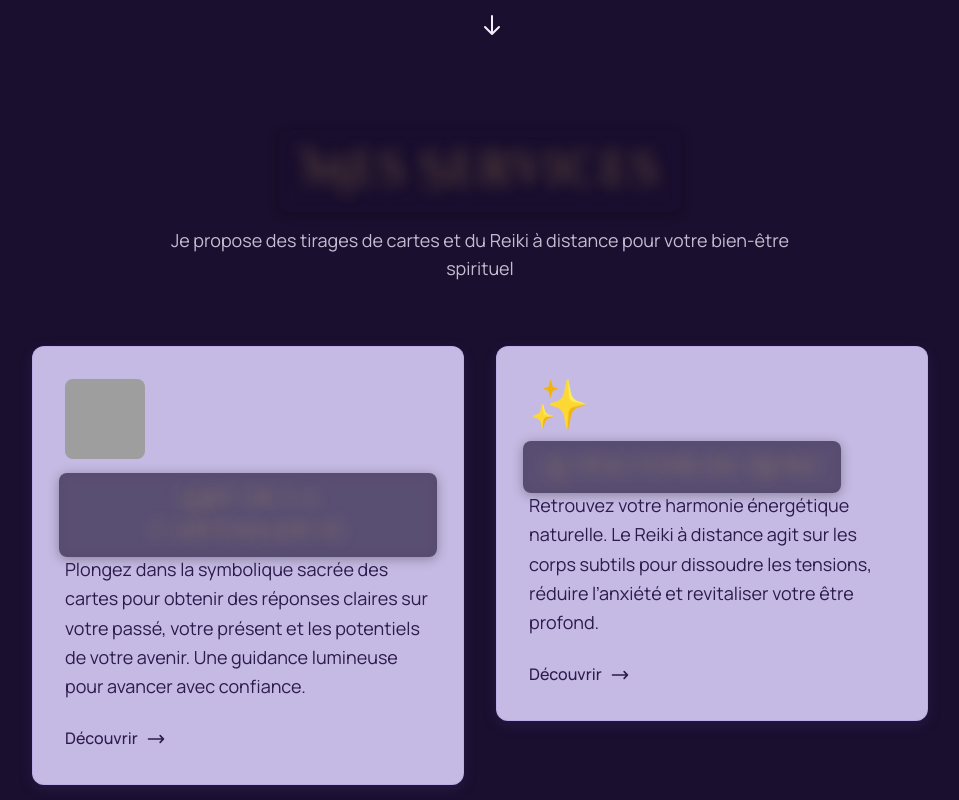
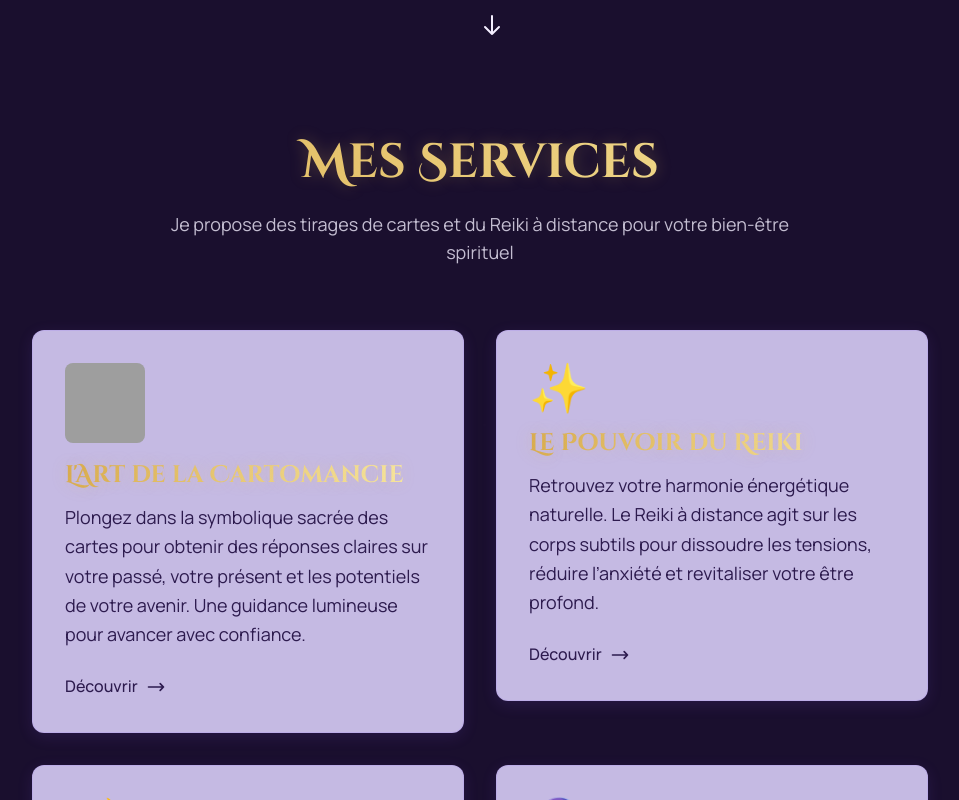
Before and after one commit to Shahil-AppDev/angeline-nj, a Next.js app: page / in a window 1280 px wide. Shown: the part 1100-1900 px from the top of the page, without its empty margins (160-1119 px from the left). Built offline with nearby package versions, Linux system fonts and the light colour scheme; grey boxes are pictures that could not be loaded.

Commit message:
FIX: Halo sombre span inline - épouse strictement texte OR (pas de barre pleine largeur)

```diff
--- a/app/home-section-overrides.css
+++ b/app/home-section-overrides.css
@@ -22,36 +22,28 @@ body > div.relative.z-20 > section:nth-child(3) button:hover {
   box-shadow: 0 6px 24px rgba(214, 168, 74, 0.4), 0 0 30px rgba(246, 201, 90, 0.3) !important;
 }
 
-/* TEXTES OR ANIMÉS avec halo sombre discret DERRIÈRE */
-body > div.relative.z-20 > section:nth-child(3) h3.text-gold,
-body > div.relative.z-20 > section:nth-child(3) .text-gold {
+/* TEXTES OR ANIMÉS avec halo sombre discret DERRIÈRE - ciblage span inline */
+body > div.relative.z-20 > section:nth-child(3) h3 .text-gold,
+body > div.relative.z-20 > section:nth-child(3) span.text-gold {
   position: relative !important;
   z-index: 1 !important;
   padding: 0.5rem 1rem !important;
   display: inline-block !important;
-  width: fit-content !important;
-  max-width: 100% !important;
   background: none !important;
 }
 
-body > div.relative.z-20 > section:nth-child(3) h3.text-gold::before,
-body > div.relative.z-20 > section:nth-child(3) .text-gold::before {
+body > div.relative.z-20 > section:nth-child(3) h3 .text-gold::before,
+body > div.relative.z-20 > section:nth-child(3) span.text-gold::before {
   content: "" !important;
   position: absolute !important;
   inset: -2px -6px !important;
   background: rgba(26, 15, 46, 0.65) !important;
-  border-radius: 8px !important;
-  -webkit-backdrop-filter: blur(6px) !important;
-  backdrop-filter: blur(6px) !important;
+  border-radius: 10px !important;
+  -webkit-backdrop-filter: blur(8px) !important;
+  backdrop-filter: blur(8px) !important;
   z-index: -1 !important;
   pointer-events: none !important;
   box-shadow: 0 2px 12px rgba(0, 0, 0, 0.3) !important;
-}
-
-/* Spécifique aux h3 dans les cartes prestations - centrage du halo */
-body > div.relative.z-20 > section:nth-child(3) .glass-card h3.text-gold {
-  margin: 0 auto !important;
-  text-align: center !important;
 }
 
 /* HEADER TRANSPARENT - S'assurer qu'il reste transparent */
--- a/app/page.tsx
+++ b/app/page.tsx
@@ -294,8 +294,8 @@ export default function Home() {
               >
                 <Card hover glow className="h-full flex flex-col">
                   <div className="text-5xl mb-4 text-center">{prestation.icon}</div>
-                  <h3 className="text-xl font-semibold text-gold mb-2 text-center font-title">
-                    {prestation.title}
+                  <h3 className="text-xl font-semibold mb-2 text-center font-title">
+                    <span className="text-gold inline-block">{prestation.title}</span>
                   </h3>
                   <p className="text-text-2 text-sm mb-4 flex-1 text-center">
                     {prestation.shortDescription}
```
